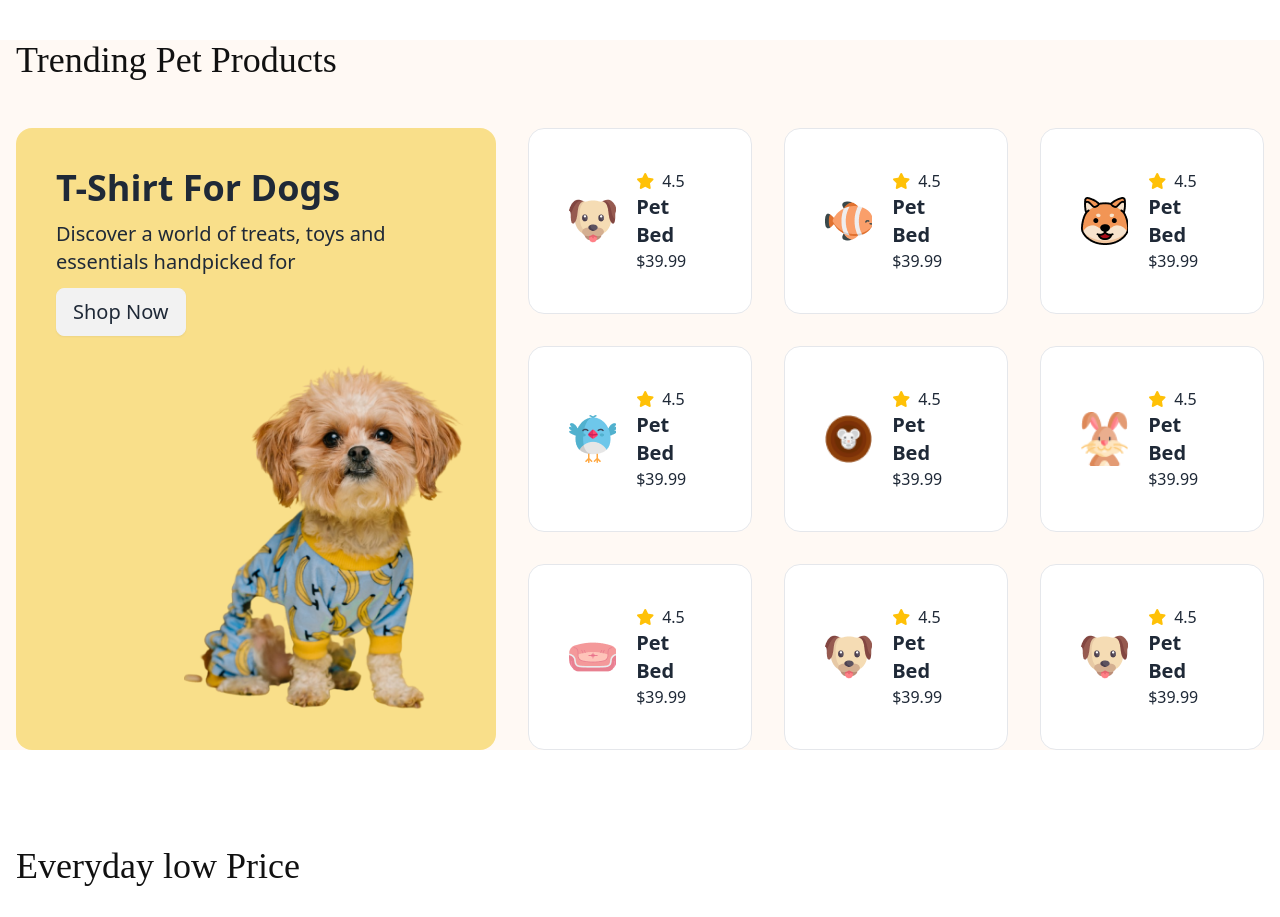
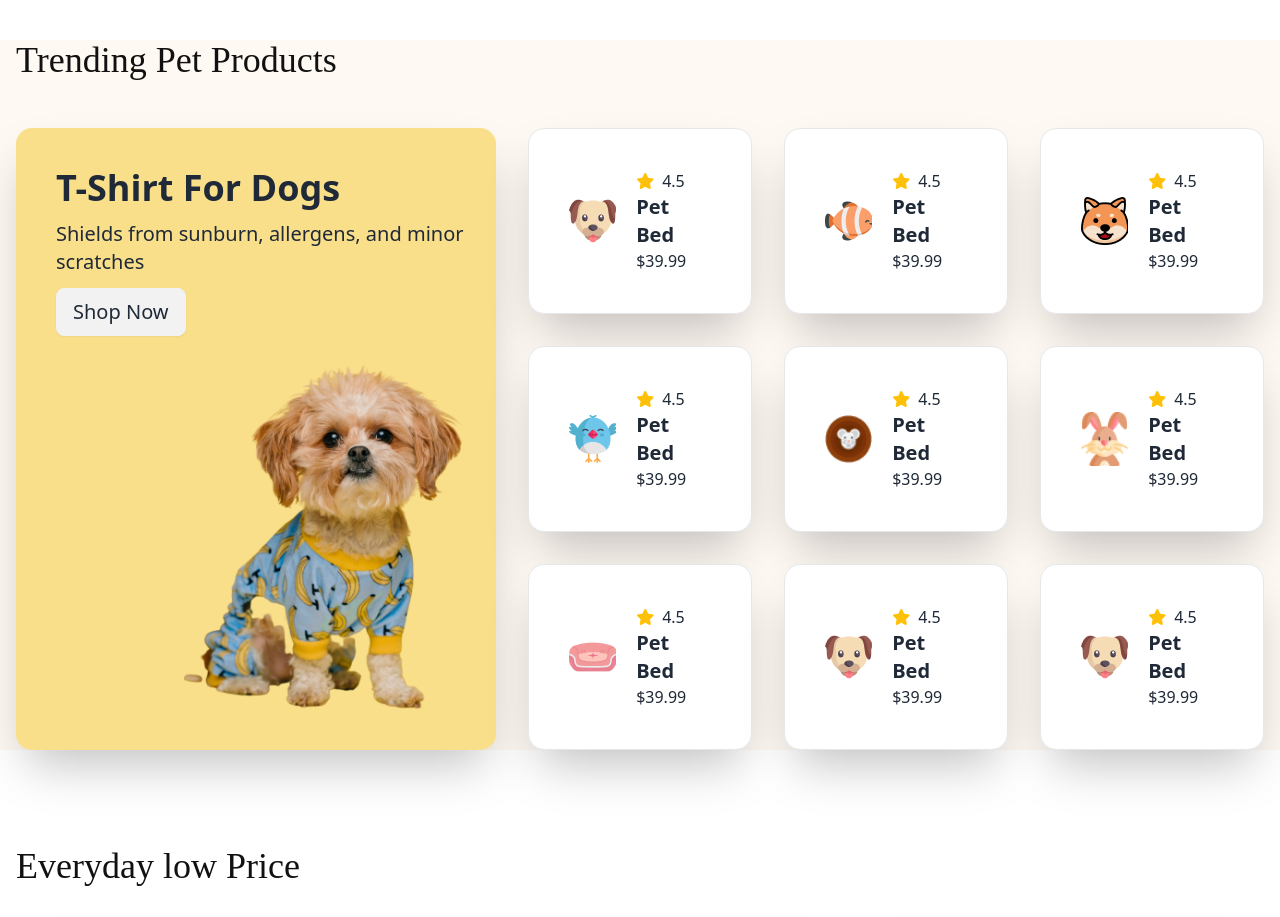
Before and after one commit to mahfuz-7148/B11-Assignment-3, a plain HTML site: page index.html in a window 1280 px wide. Shown: the part 1880-2797 px from the top of the page. Drawn offline with nearby package versions, Linux system fonts and the light colour scheme; a web font is replaced by a local one.

Commit message:
added shadow

```diff
--- a/index.html
+++ b/index.html
@@ -97,7 +97,7 @@
                     <div>
                       <h1 class="lg:text-6xl text-3xl font-normal font-ADLaM animate-slidein opacity-5">Pamper Your Pet, <br> Because They Deserve <br> the Best</h1>
                       <p class="py-6 animate-slidein opacity-5">
-                          Discover a world of treats, toys, and essentials handpicked for <br> your furry friends. Shop now and make tails wag with joy!
+                        High-end pet food, accessories, and wellness products
                       </p>
                       <a class="btn bg-[#FFDC26] hover:bg-[#e3c83e] text-lg font-medium animate-bounce">Find a pet</a>
                     </div>
@@ -214,7 +214,7 @@
           <div class=" max-w-[1440px] mx-auto mt-16 mb-24 px-4">
               <h1 class="text-4xl font-normal font-ADLaM text-[#111111] mb-12">Trending Pet Products</h1>
                 <div class="grid grid-cols-2 lg:grid-cols-5 lg:gap-8 gap-3 grid-rows-7 lg:grid-rows-3">
-                    <div class="card space-x-5 col-span-2 row-span-3 pt-16 bg-[#F9DF8A] relative">
+                    <div class="card space-x-5 col-span-2 row-span-3 pt-16 bg-[#F9DF8A] relative shadow-2xl">
                       <div class="hero">
                         <div class="hero-content">
                           <img
@@ -223,14 +223,14 @@
                           <div class="absolute left-10 top-10">
                             <h1 class="text-4xl font-bold">T-Shirt For Dogs</h1>
                             <p class="py-3 text-xl">
-                              Discover a world of treats, toys and <br> essentials handpicked for
+                              Shields from sunburn, allergens, and minor scratches
                             </p>
                             <button class="btn text-xl font-medium">Shop Now</button>
                           </div>
                         </div>
                       </div>
                       </div>
-                      <div class="card card-side border bg-[#FFFFFF] px-10 space-x-5">
+                      <div class="card card-side border bg-[#FFFFFF] px-10 space-x-5 shadow-2xl">
                         <figure>
                           <img class="w-12"
                             src="c1-assets/dog-cartoon.png"
@@ -243,7 +243,7 @@
 
                         </div>
                       </div>
-                      <div class="card card-side border bg-[#FFFFFF] px-10 space-x-5">
+                      <div class="card card-side border bg-[#FFFFFF] px-10 space-x-5 shadow-2xl">
                         <figure>
                           <img class="w-12"
                             src="c1-assets/fish-cartoon.png"
@@ -256,7 +256,7 @@
 
                         </div>
                       </div>
-                      <div class="card card-side border bg-[#FFFFFF] px-10 space-x-5">
+                      <div class="card card-side border bg-[#FFFFFF] px-10 space-x-5 shadow-2xl">
                         <figure>
                           <img class="w-12"
                             src="c1-assets/cat-cartoon.png"
@@ -269,7 +269,7 @@
 
                         </div>
                       </div>
-                      <div class="card card-side border bg-[#FFFFFF] px-10 space-x-5">
+                      <div class="card card-side border bg-[#FFFFFF] px-10 space-x-5 shadow-2xl">
                         <figure>
                           <img class="w-12"
                             src="c1-assets/bird-cartoon.png"
@@ -282,7 +282,7 @@
 
                         </div>
                       </div>
-                      <div class="card card-side border bg-[#FFFFFF] px-10 space-x-5">
+                      <div class="card card-side border bg-[#FFFFFF] px-10 space-x-5 shadow-2xl">
                         <figure>
                           <img class="w-12"
                             src="c1-assets/mouse-cartoon.png"
@@ -295,7 +295,7 @@
 
                         </div>
                       </div>
-                      <div class="card card-side border bg-[#FFFFFF] px-10 space-x-5">
+                      <div class="card card-side border bg-[#FFFFFF] px-10 space-x-5 shadow-2xl">
                         <figure>
                           <img class="w-12"
                             src="c1-assets/rabbit-cartoon.png"
@@ -308,7 +308,7 @@
 
                         </div>
                       </div>
-                      <div class="card card-side border bg-[#FFFFFF] px-10 space-x-5">
+                      <div class="card card-side border bg-[#FFFFFF] px-10 space-x-5 shadow-2xl">
                         <figure>
                           <img class="w-12"
                             src="c1-assets/pet-couch.png"
@@ -321,7 +321,7 @@
 
                         </div>
                       </div>
-                      <div class="card card-side border bg-[#FFFFFF] px-10 space-x-5">
+                      <div class="card card-side border bg-[#FFFFFF] px-10 space-x-5 shadow-2xl">
                         <figure>
                           <img class="w-12"
                             src="c1-assets/dog-cartoon.png"
@@ -334,7 +334,7 @@
 
                         </div>
                       </div>
-                      <div class="card card-side border bg-[#FFFFFF] px-10 space-x-5 hidden lg:flex">
+                      <div class="card card-side border bg-[#FFFFFF] px-10 space-x-5 hidden lg:flex shadow-2xl">
                         <figure>
                           <img class="w-12"
                             src="c1-assets/dog-cartoon.png"
@@ -355,7 +355,7 @@
           <section class="max-w-[1440px] mx-auto mt-16 mb-24 px-4">
             <h1 class="text-4xl font-normal font-ADLaM text-[#111111] mb-12">Everyday low Price</h1>
             <div class="grid grid-cols-1 lg:grid-cols-3 lg:gap-5 gap-y-5">
-              <div class="bg-gradient-to-r from-[#F8CCFB] to-[#ACD2FD] lg:col-span-2 relative lg:p-36 py-20 lg:!pl-24 pl-10 rounded-xl">
+              <div class="bg-gradient-to-r from-[#F8CCFB] to-[#ACD2FD] lg:col-span-2 relative lg:p-36 py-20 lg:!pl-24 pl-10 rounded-xl shadow-2xl">
                 <div class="relative -top-12">
                   <p class="text-xl font-normal hidden lg:flex">Under Price</p>
                   <h2 class="lg:text-3xl text-2xl font-bold ">Pet Grooming Mitt</h2>
@@ -366,7 +366,7 @@
                   <img class="scale-50 lg:scale-90" src="c1-assets/cute-dog-mid.png" alt="">
                 </div>
               </div>
-              <div class=" bg-gradient-to-r from-[#FFF9F4] to-[#F9DF8A] relative  lg:p-20 py-20 !pl-10 rounded-xl">
+              <div class=" bg-gradient-to-r from-[#FFF9F4] to-[#F9DF8A] relative  lg:p-20 py-20 !pl-10 rounded-xl shadow-2xl">
                 <div class="relative -top-12">
                   <h2 class="lg:text-3xl text-2xl font-bold ">T-Shirt for Dogs</h2>
                   <h1 class="text-5xl font-bold text-[#FFDC26]">$7.99</h1>
```
